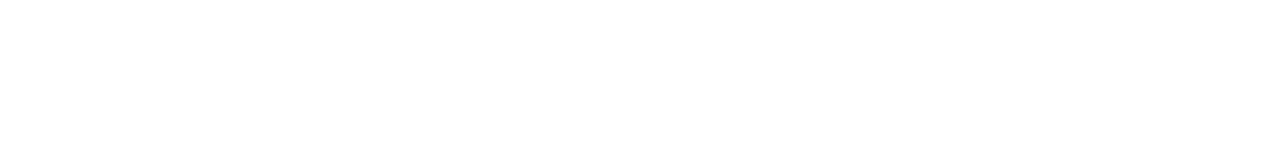
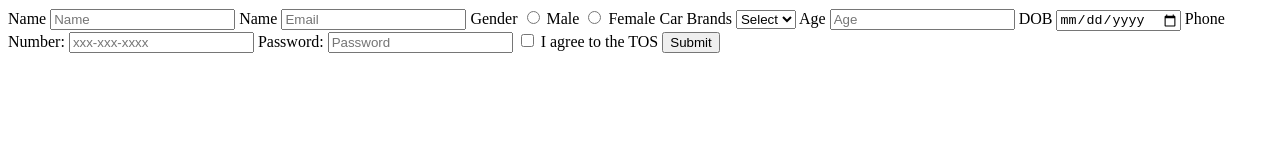
Before and after one commit to acciojob/signup-form-car-jitendrakumar07, a website: page main.html in a window 1280 px wide. Drawn offline with Linux system fonts and the light colour scheme.

Commit message:
created a submission

```diff
--- a/main.html
+++ b/main.html
@@ -8,6 +8,44 @@
 
 <body>
 	<!-- the entire body must be written by student -->
+
+	  <form action="" method="post">
+        <label for="name">Name</label>
+        <input type="text" id="name" name="name"  placeholder="Name" required >
+
+        <label for="email">Name</label>
+        <input type="text" id="email" name="email"  placeholder="Email" required >
+
+        <label>Gender</label>
+        <input type="radio" id="gender_m"  required>
+        <label for="gender_m">Male</label>
+        <input type="radio" id="gender_f" required>
+        <label for="gender_f">Female</label>
+
+        <label for="car">Car Brands</label>
+        <select id="cars" name="car" aria-placeholder="Please choose an option">
+            <option value="">Select</option>
+            <option>audi</option>
+            <option>bmw</option>
+        </select>
+
+        <label for="age">Age</label>
+        <input type="number"  id="age" name="age"  placeholder="Age" required>
+
+        <label for="dob">DOB</label>
+        <input type="date" id="dob" name="dob" required>
+
+        <label for="tel">Phone Number:</label>
+    <input type="tel" id="tel" name="tel" placeholder="xxx-xxx-xxxx">
+
+    <label for="password">Password:</label>
+    <input type="password" id="password" name="password" placeholder="Password" required>
+
+    <input type="checkbox" id="tos" name="tos" required>
+    <label for="tos">I agree to the TOS</label>
+
+    <button type="submit">Submit</button>
+    </form>
     <script type="text/javascript" src="./script.js">
 </script>
 
```
